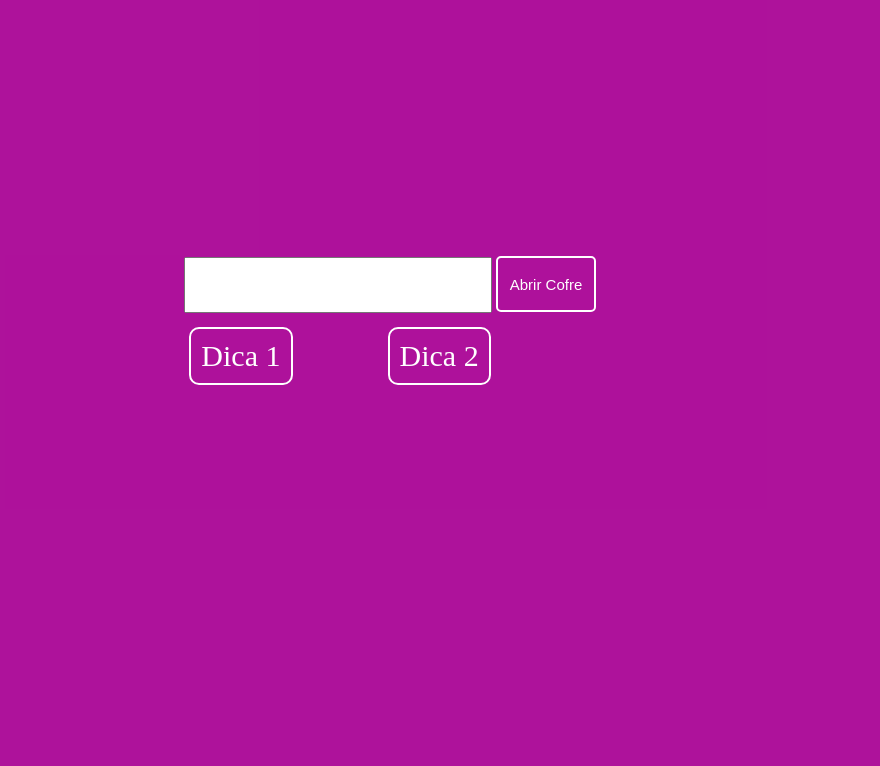
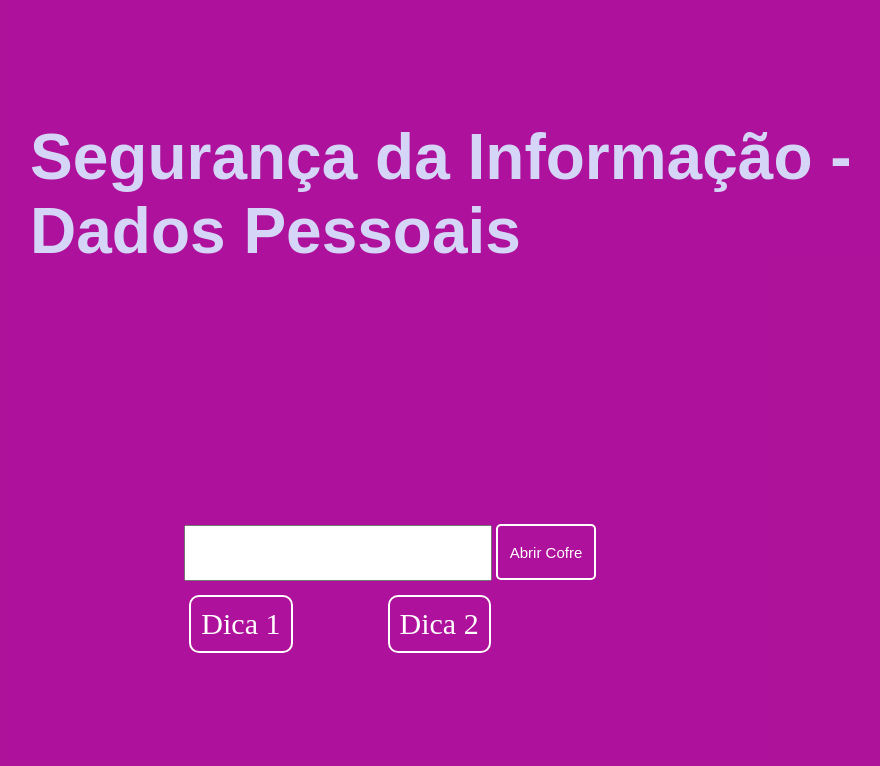
Before and after one commit to ARMCardoso/projeto-oficina-de-leitura, a website: page index.html in a window 1280 px wide. Shown: the whole page, without its empty margins (250-1130 px from the left). Drawn offline with nearby package versions, Linux system fonts and the light colour scheme.

Commit message:
mudança de nome

```diff
--- a/cofre.html
+++ b/index.html
@@ -14,6 +14,7 @@
 </head>
 
 <body id="background">
+  <h1>Segurança da Informação - Dados Pessoais</h1>
     <div id="cofre">
       <form id="form-cofre" autocomplete="off">
         <input type="password" id="senha-cofre">
--- a/meu-estilo.css
+++ b/meu-estilo.css
@@ -15,10 +15,12 @@ body {
   transition: background-color 1s ease-in-out;
 }
 
-/*h1 {
+h1 {
   font-family: Arial, Helvetica, sans-serif;
-  font-size: 3em;
-
+  font-size: 4em;
+  margin: auto;
+  padding-left: 280px;
+  padding-top: 120px;
 }
 
 /*body {
```
